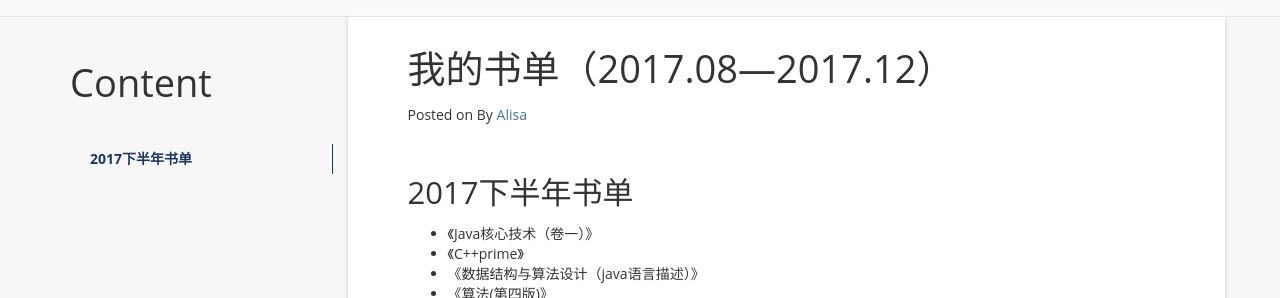
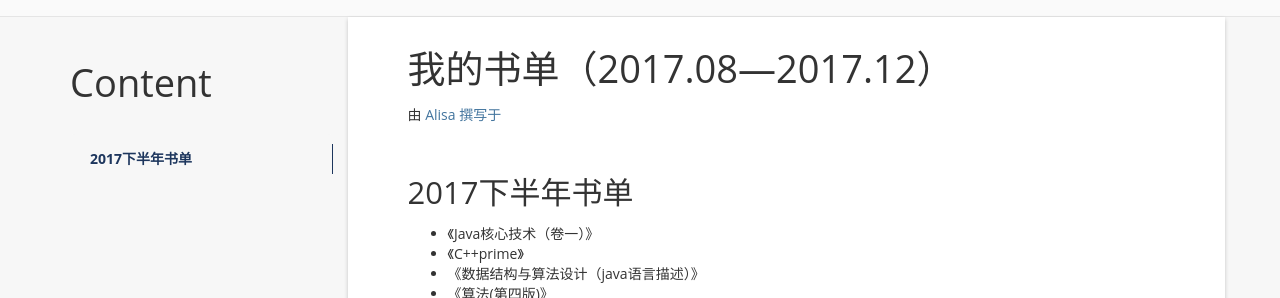
Before and after one commit to Katherine001/katherine001.github.io, a Jekyll site: the page built from books.md, in a window 1280 px wide and 955 px high. Shown: the part 330-628 px from the top of the window. Built offline with Jekyll 4.4.1, drawn with Linux system fonts in a browser that asks for light colours; nearby versions of some CDN libraries; a script that is not in the unit is left out; comment, search, counter and statistics services are not loaded.

Commit message:
Update post.html
修改

```diff
--- a/_layouts/post.html
+++ b/_layouts/post.html
@@ -16,7 +16,7 @@
               <!--
                 <p class="post-meta">{{ page.date | date: "%b %-d, %Y" }}{% if page.author %} • {{ page.author }}{% endif %}{% if page.meta %} • {{ page.meta }}{% endif %}</p>
               -->
-              <div class="meta">Posted on <span class="postdate">{{ page.date | date: "%b %d, %Y" }}</span> By <a target="_blank" href="{{site.url}}">{{ site.author }}</a></div>
+              <div class="meta"> 由 <a target="_blank" href="{{site.url}}">{{ site.author }} 撰写于 <span class="postdate">{{ page.date | date: "%b %d, %Y" }}</span></a></div>
               <br />
             </header>
             <article class="post-content">
```
